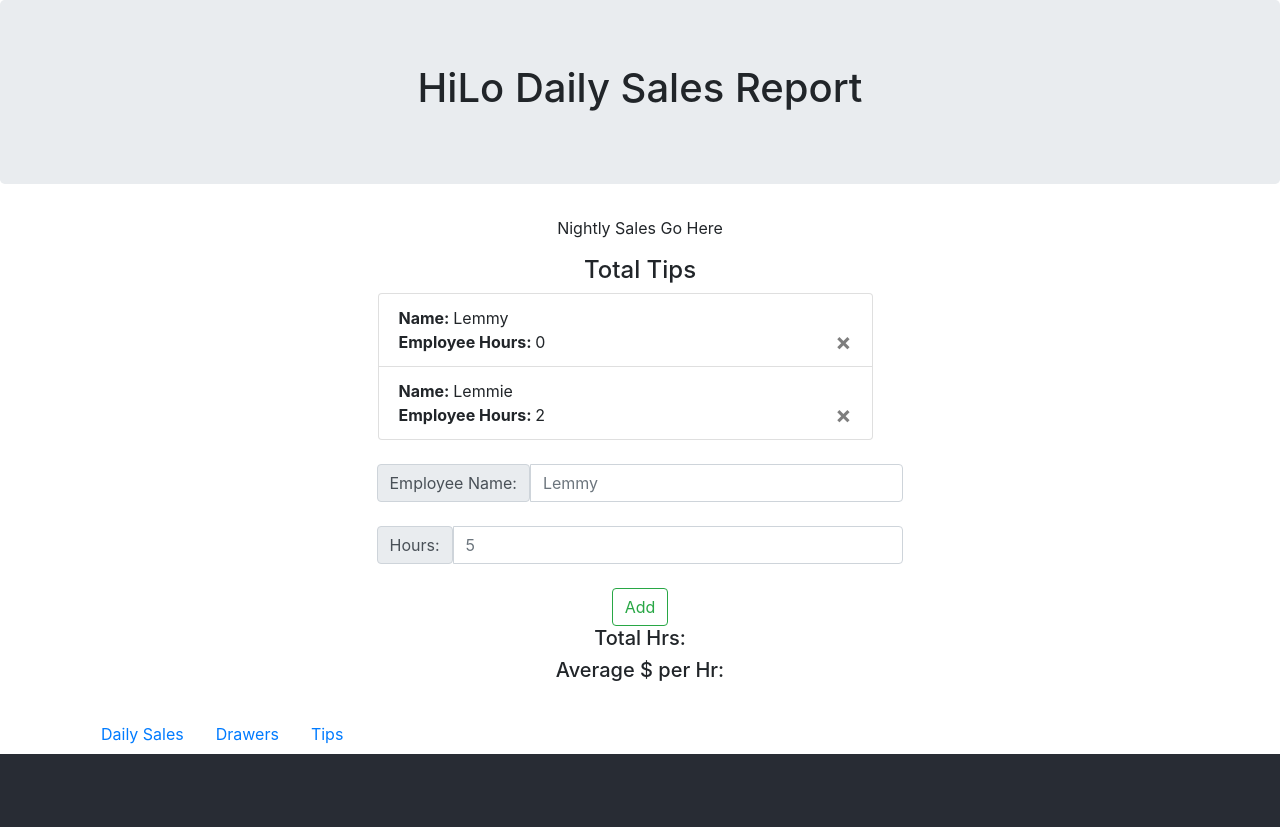
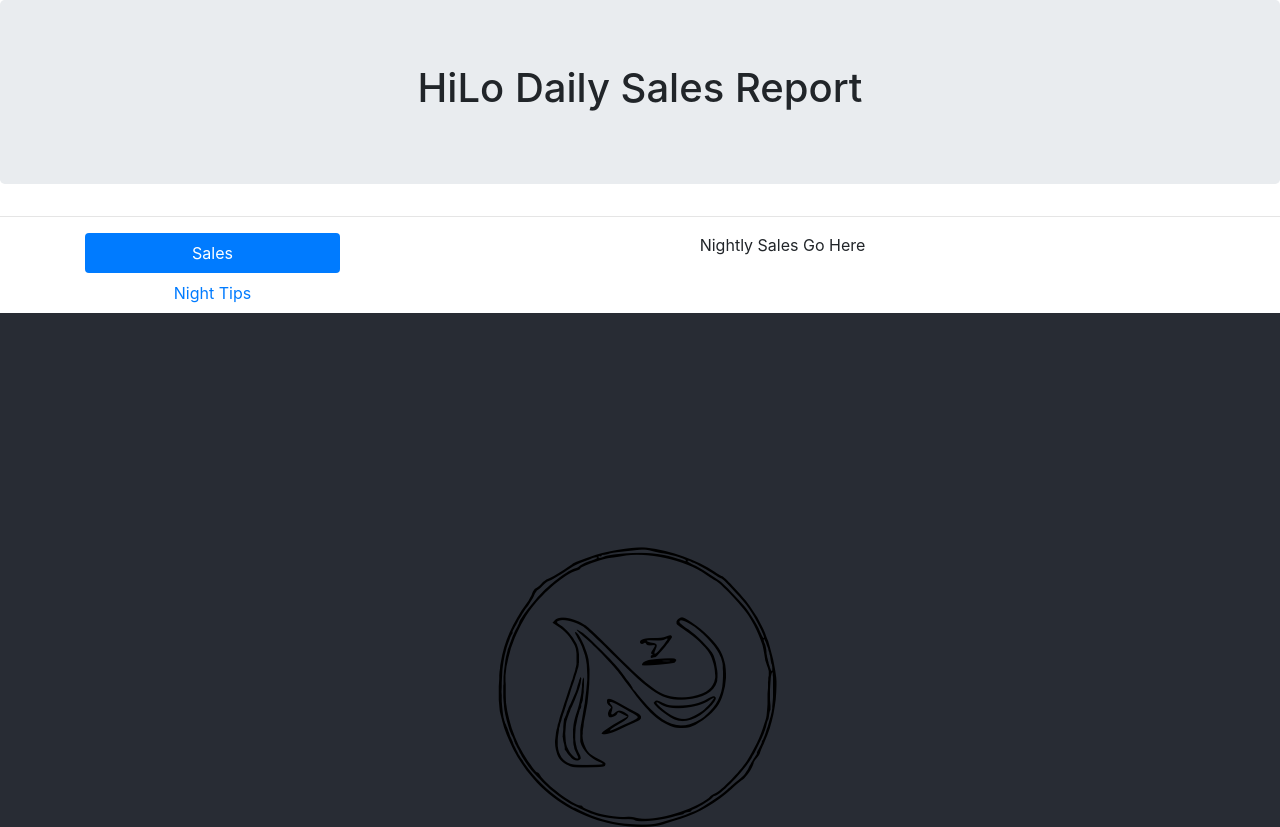
Before and after one commit to tuna42na/hilo-sales-report, a React (Create React App) app: page / in a window 1280 px wide. Shown: the top 827 px of the page. Built offline with nearby package versions, Linux system fonts and the light colour scheme.

Commit message:
Added Tab Navigation

```diff
--- a/package.json
+++ b/package.json
@@ -9,6 +9,7 @@
     "@testing-library/user-event": "^7.1.2",
     "bootstrap": "^4.5.0",
     "react": "^16.13.1",
+    "react-bootstrap": "^1.3.0",
     "react-dom": "^16.13.1",
     "react-router": "^5.2.0",
     "react-scripts": "3.4.1",
--- a/src/components/AddEmployee.js
+++ b/src/components/AddEmployee.js
@@ -12,6 +12,7 @@ export class AddEmployee extends React.Component{
 
     addPerson(){
         this.props.addEmployee(this.state.name, this.state.hours);
+        this.props.hours(this.state.hours);
     }
 
     onHandleChange(event){
@@ -50,7 +51,7 @@ export class AddEmployee extends React.Component{
                                         />
                                 </InputGroup>
                                 <br/>
-                                <Button outline color="success" onClick={this.addPerson.bind(this)}> Add </Button>
+                                <Button outline type="reset" color="success" onClick={this.addPerson.bind(this)}> Add </Button>
                             </Form>
                         </Col>
                     </Container>
--- a/src/components/HiloDaily.js
+++ b/src/components/HiloDaily.js
@@ -1,53 +1,50 @@
 import React from 'react';
-import { Jumbotron, Container, Nav, NavItem, NavLink, } from 'reactstrap';
+import { Jumbotron, Container, NavItem, NavLink, } from 'reactstrap';
+import { Tab, Row, Col, Nav} from 'react-bootstrap';
 import { NightSales } from './NightSales';
 import { Tips } from './Tips';
-import classnames from 'classnames';
 
 
+let nightTips = 100;
+
 export class HiloDaily extends React.Component {
-
-
+    constructor(){
+        super()
+        this.state = {
+            nightTips:nightTips
+        }
+    }
 
     render(){
         return (<div>
-                <Jumbotron><h1> HiLo Daily Sales Report </h1></Jumbotron>
-                <Container>
-                    <NightSales />
-                    <Tips />
-                </Container>
-                <br/>
-                <Container>
-                    <Nav>
-                        <NavItem>
-                            <NavLink>
-                                Daily Sales
-                            </NavLink>
-                        </NavItem>
-                        <NavItem>
-                            <NavLink>
-                                Drawers
-                            </NavLink>
-                        </NavItem>
-                        <NavItem>
-                            <NavLink>
-                                Tips
-                            </NavLink>
-                        </NavItem>
+            <Jumbotron><h1> HiLo Daily Sales Report </h1></Jumbotron>
+                <hr/>
+            <Container>
+                <Tab.Container id="left-tabs-example" defaultActiveKey="first">
+                <Row>
+                    <Col sm={3}>
+                    <Nav variant="pills" className="flex-column">
+                        <Nav.Item>
+                        <Nav.Link eventKey="first">Sales</Nav.Link>
+                        </Nav.Item>
+                        <Nav.Item>
+                        <Nav.Link eventKey="second">Night Tips</Nav.Link>
+                        </Nav.Item>
                     </Nav>
-                </Container>
-
-                {/* <Row>
-                    <Nav>
-                        <NavItem>
-                            <NavLink><h1>Daily Sales</h1></NavLink>
-                        </NavItem>
-                        <NavItem>
-                            <NavLink><h1>Drawers Sales</h1></NavLink>
-                        </NavItem>
-                    </Nav>
-                </Row> */}
-
+                    </Col>
+                    <Col sm={9}>
+                    <Tab.Content>
+                        <Tab.Pane eventKey="first">
+                            <NightSales />
+                        </Tab.Pane>
+                        <Tab.Pane eventKey="second">
+                            <Tips nightTips={nightTips}/>
+                        </Tab.Pane>
+                    </Tab.Content>
+                    </Col>
+                </Row>
+                </Tab.Container>
+            </Container>
             </div>);
     }
 }
--- a/src/components/Tips.js
+++ b/src/components/Tips.js
@@ -2,16 +2,18 @@ import React from 'react';
 import {EmployeeList} from './EmployeeList';
 import {AddEmployee} from './AddEmployee';
 
+let totalHours = 0;
 var employeeGroup = [];
 employeeGroup.push({index:0, name: "Lemmy", hours: 0, tips: 0});
-employeeGroup.push({index:1, name: "Lemmie", hours: 2, tips: 0});
 
 
 export class Tips extends React.Component{
-    constructor(){
-        super();
+    constructor(props){
+        super(props);
         this.state = {
-            employeeGroup: employeeGroup
+            employeeGroup: employeeGroup,
+            nightTips: this.props.nightTips,
+            totalHours: totalHours
         }
     }
 
@@ -24,6 +26,7 @@ export class Tips extends React.Component{
             tips: 0
         });
         this.setState({employeeGroup: employeePlus});
+
     }
 
     removeEmployees = index =>{
@@ -32,12 +35,17 @@ export class Tips extends React.Component{
         this.setState({ employeeGroup:employeeLess });
     }
 
+    updateHours = hours =>{
+        let newHours = this.state.totalHours + parseInt(hours);
+        this.setState({ totalHours: newHours });
+    }
+
     render(){
         return(
         <div><h4>Total Tips</h4>
         <EmployeeList employees={this.state.employeeGroup} removeWorker={this.removeEmployees.bind(this)}/>
-        <AddEmployee addEmployee={this.addEmployee.bind(this)} />
-        <h5>Total Hrs: </h5>
-        <h5>Average $ per Hr:  </h5></div>);
+        <AddEmployee addEmployee={this.addEmployee.bind(this)} hours={this.updateHours} /><br/>
+        <h5>Total Hrs: {this.state.totalHours}</h5>
+        <h5>Average $ per Hr: </h5></div>);
         }
     }
```
Also changed, not shown: 1 other file (tests, documents, lock files or other folders).
